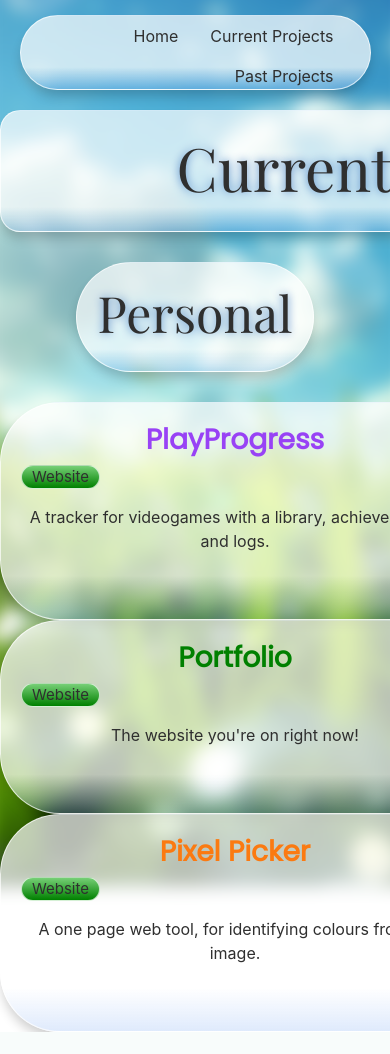
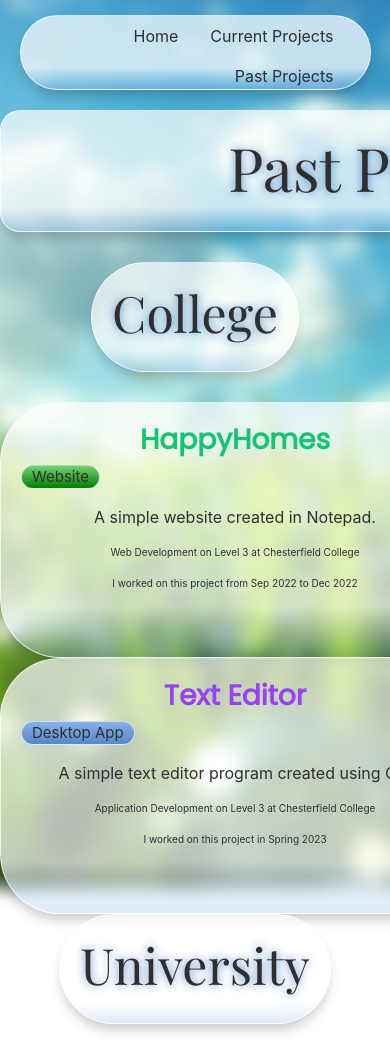
Before and after one commit to Kaytster/Kaytster-Portfolio, a PHP site: page /past.html in a window 390 px wide; the page is wider, and only the part inside the window is pictured. Before the commit the page ends 1032 px from the top of that part, so only its background shows below. Run offline with PHP 8.4, Linux system fonts and the light colour scheme.

Commit message:
updated the navbar, created and added past college projects

```diff
--- a/past.css
+++ b/past.css
@@ -1,22 +1,126 @@
 @import "site-colours.css";
 
 body {
-    background-color: var(--background);
+    /* background-color: var(--background);
+    color: var(--text); */
+    transition: background-color 0.3s, color 0.3s;
+    margin: 0;
+    padding: 0;
+    padding-top: 110px;
+    position: relative;
+    min-height: 100vh;
 }
+ body::before {
+    content: "";
+    position: fixed;
+    top: 0;
+    left: 0;
+    width: 100%;
+    height: 100%;
+    background-image: var(--bg-image);
+    background-size: cover;
+    background-position: center;
+    background-repeat: no-repeat;
 
-.nav {
-    background-color: var(--primary);
-    height: 75px;
-    width: 100%;
-    display: flex;
-    align-items: center;
+    filter: blur(8px);
+    z-index: -1;
+
+    transform: scale(1.1);
 }
-
-.nav-pills .nav-link.active, .nav-pills .show > .nav-link{
-    color: var(--background);
-    background-color: var(--accent);
+/* title card */
+.title {
+    width: 800px;
+    margin: auto;
+    margin-bottom: 30px;
+    border-radius: 20px;
+    background: linear-gradient(to bottom, var(--card-light) 80%, var(--card-dark) 100%);
+    border-color: var(--nav-light);
+    border-width: 1px;
+    border-style: solid;
+    box-shadow: 0 8px 12px -2px rgba(0, 0, 0, 0.2);
 }
-
-.nav-pills a {
+.title > .card-body {
+    text-align: center;
+    text-shadow: 0 0 10px var(--secondary);
     color: var(--text);
 }
+.title > .card-body > h1 {
+    font-family: 'Playfair Display', serif;
+    font-size: 60px;
+}
+/* subtitle card */
+.subtitle {
+    width: fit-content;
+    margin: auto;
+    margin-bottom: 30px;
+    border-radius: 60px;
+    background: linear-gradient(to bottom, var(--card-light) 80%, var(--card-dark) 100%);
+    border-color: var(--nav-light);
+    border-width: 1px;
+    border-style: solid;
+    box-shadow: 0 8px 12px -2px rgba(0, 0, 0, 0.2);
+}
+.subtitle > .card-body {
+    text-align: center;
+    text-shadow: 0 0 10px var(--secondary);
+    color: var(--text);
+}
+.subtitle h1 {
+    font-family: 'Playfair Display', serif;
+    font-size: 50px;
+}
+/* project cards */
+.proj {
+    width: 470px;
+    margin: auto;
+    margin-bottom: 30px;
+    border-radius: 60px;
+    background: linear-gradient(to bottom, var(--card-light) 80%, var(--card-dark) 100%);
+    border-color: var(--nav-light);
+    border-width: 1px;
+    border-style: solid;
+    box-shadow: 0 8px 12px -2px rgba(0, 0, 0, 0.2);
+
+    transition: transform 0.3s ease, box-shadow 0.3s ease, border-color 0.3s ease;
+    cursor: pointer;
+    position: relative;
+}
+.proj:hover {
+    transform: translateY(-10px);
+    box-shadow: 0 0 30px 5px var(--secondary);
+    border-color: var(--secondary);
+}
+.proj > .card-body {
+    text-align: center;
+}
+.proj h3 {
+    font-family: 'Poppins', sans-serif;
+    font-weight: bold;
+}
+.proj p {
+    color: var(--text);
+}
+.proj > .card-body > .tag-w {
+    background: linear-gradient(to bottom, var(--primary-light), var(--primary));
+    width: fit-content;
+    border-radius: 20px;
+    padding-left: 10px;
+    padding-right: 10px;
+    color: var(--text);
+    border-color: var(--nav-light);
+    border-style: solid;
+    border-width: 1px;
+    font-size: 15px;
+}
+.proj > .card-body > .tag-d {
+    background: linear-gradient(to bottom, var(--secondary-light), var(--secondary));
+    width: fit-content;
+    border-radius: 20px;
+    padding-left: 10px;
+    padding-right: 10px;
+    color: var(--text);
+    border-color: var(--nav-light);
+    border-style: solid;
+    border-width: 1px;
+    font-size: 15px;
+}
--- a/past.html
+++ b/past.html
@@ -8,7 +8,7 @@
     <!-- Bootstrap CSS -->
      <link rel="stylesheet" href="https://cdn.jsdelivr.net/npm/bootstrap@4.4.1/dist/css/bootstrap.min.css" integrity="sha384-Vkoo8x4CGsO3+Hhxv8T/Q5PaXtkKtu6ug5TOeNV6gBiFeWPGFN9MuhOf23Q9Ifjh" crossorigin="anonymous">
     <!-- My CSS -->
-     <link rel="stylesheet" href="current.css">
+     <link rel="stylesheet" href="past.css">
 
     <!-- Bootstrap Javascript -->
      <script src="https://code.jquery.com/jquery-3.4.1.slim.min.js" integrity="sha384-J6qa4849blE2+poT4WnyKhv5vZF5SrPo0iEjwBvKU7imGFAV0wwj1yYfoRSJoZ+n" crossorigin="anonymous"></script>
@@ -22,10 +22,7 @@
 <body>
     <div id="navbar-placeholder"></div>
     <script>
-        const savedTheme = localStorage.getItem('theme') || 'light';
-        document.documentElement.setAttribute('data-theme', savedTheme);
-
-        fetch('navigation.html')
+        fetch('../navigation.html')
             .then(res => res.text())
             .then(data => {
                 document.getElementById('navbar-placeholder').innerHTML = data;
@@ -35,73 +32,48 @@
                 links.forEach(link => {
                     if (link.getAttribute('href') === currentPath) link.classList.add('active');
                 });
-                // Toggle Logic
-                const toggleBtn = document.getElementById('theme-toggle');
-                const currentTheme = localStorage.getItem('theme');
-                const themeIcon = toggleBtn.querySelector('img');
-
-                if (savedTheme === 'dark') {
-                themeIcon.src = 'sun.png';
-                themeIcon.alt = 'Switch to light mode';
-            }
-
-                toggleBtn.addEventListener('click', () => {
-                    let theme = document.documentElement.getAttribute('data-theme');
-                    if (theme === 'dark') {
-                        document.documentElement.setAttribute('data-theme', 'light');
-                        localStorage.setItem('theme', 'light');
-                        themeIcon.src = 'moon.png'
-                        themeIcon.alt = 'Switch to dark mode'
-                    } else {
-                        document.documentElement.setAttribute('data-theme', 'dark');
-                        localStorage.setItem('theme', 'dark');
-                        themeIcon.src = 'sun.png'
-                        themeIcon.alt = 'Switch to light mode'
-                    }
-                })
             });
     </script>
 
     <div class="card title">
         <div class="card-body">
-            <h1>Current Projects</h1>
+            <h1>Past Projects</h1>
         </div>
     </div>
     <div class="card subtitle">
         <div class="card-body">
-            <h1>Personal</h1>
+            <h1>College</h1>
         </div>
     </div>
     <div class="row d-flex flex-wrap">
-        <div class="col-md-4">
+        <div class="col-md-6">
             <div class="card proj h-100">
                 <div class="card-body">
-                    <h3 style="color: #9842f5;">PlayProgress</h3>
+                    <h3 style="color: #14c374;">HappyHomes</h3>
                     <p class="tag-w">Website</p>
-                    <p>A tracker for videogames with a library, achievements, and logs.</p>
-                    <a href="currentProjects/playprogress.html" class="stretched-link"></a>
+                    <p>A simple website created in Notepad.</p>
+                    <p style="font-size: 10px;">Web Development on Level 3 at Chesterfield College</p>
+                    <p style="font-size: 10px;">I worked on this project from Sep 2022 to Dec 2022</p>
+                    <a href="pastProjects/happyhomes.html" class="stretched-link"></a>
                 </div>
             </div>
         </div>
-        <div class="col-md-4">
+        <div class="col-md-6">
             <div class="card proj h-100">
                 <div class="card-body">
-                    <h3 style="color: var(--primary);">Portfolio</h3>
-                    <p class="tag-w">Website</p>
-                    <p>The website you're on right now!</p>
-                    <a href="currentProjects/portfolio.html" class="stretched-link"></a>
-                </div>
-            </div>
-        </div>
-        <div class="col-md-4">
-            <div class="card proj h-100">
-                <div class="card-body">
-                    <h3 style="color: #fb7a11;">Pixel Picker</h3>
-                    <p class="tag-w">Website</p>
-                    <p>A one page web tool, for identifying colours from an image.</p>
-                    <a href="currentProjects/pixelpicker.html" class="stretched-link"></a>
+                    <h3 style="color: #9842f5;">Text Editor</h3>
+                    <p class="tag-d">Desktop App</p>
+                    <p>A simple text editor program created using C#.</p>
+                    <p style="font-size: 10px;">Application Development on Level 3 at Chesterfield College</p>
+                    <p style="font-size: 10px;">I worked on this project in Spring 2023</p>
+                    <a href="pastProjects/texteditor.html" class="stretched-link"></a>
                 </div>
             </div>
         </div>
     </div>
+    <div class="card subtitle">
+        <div class="card-body">
+            <h1>University</h1>
+        </div>
+    </div>
 </body>
--- a/currentProjects/proj.css
+++ b/proj.css
@@ -176,3 +176,7 @@
     color: var(--text);
     font-family: 'Poppins', sans-serif;
 }
+
+p > a {
+    color: var(--accent) !important;
+}
```
Also changed, not shown: current.html (+1 -28 lines), currentProjects/playprogress.html (+1 -31 lines), index.html (+14 -0 lines), pastProjects/happyhomes.html (added, +124 -0 lines), pastProjects/texteditor.html (added, +109 -0 lines), images/logos/bootstrap.svg (deleted), images/logos/css.svg (deleted), images/logos/html5.svg (deleted), images/logos/javascript.svg (deleted).
